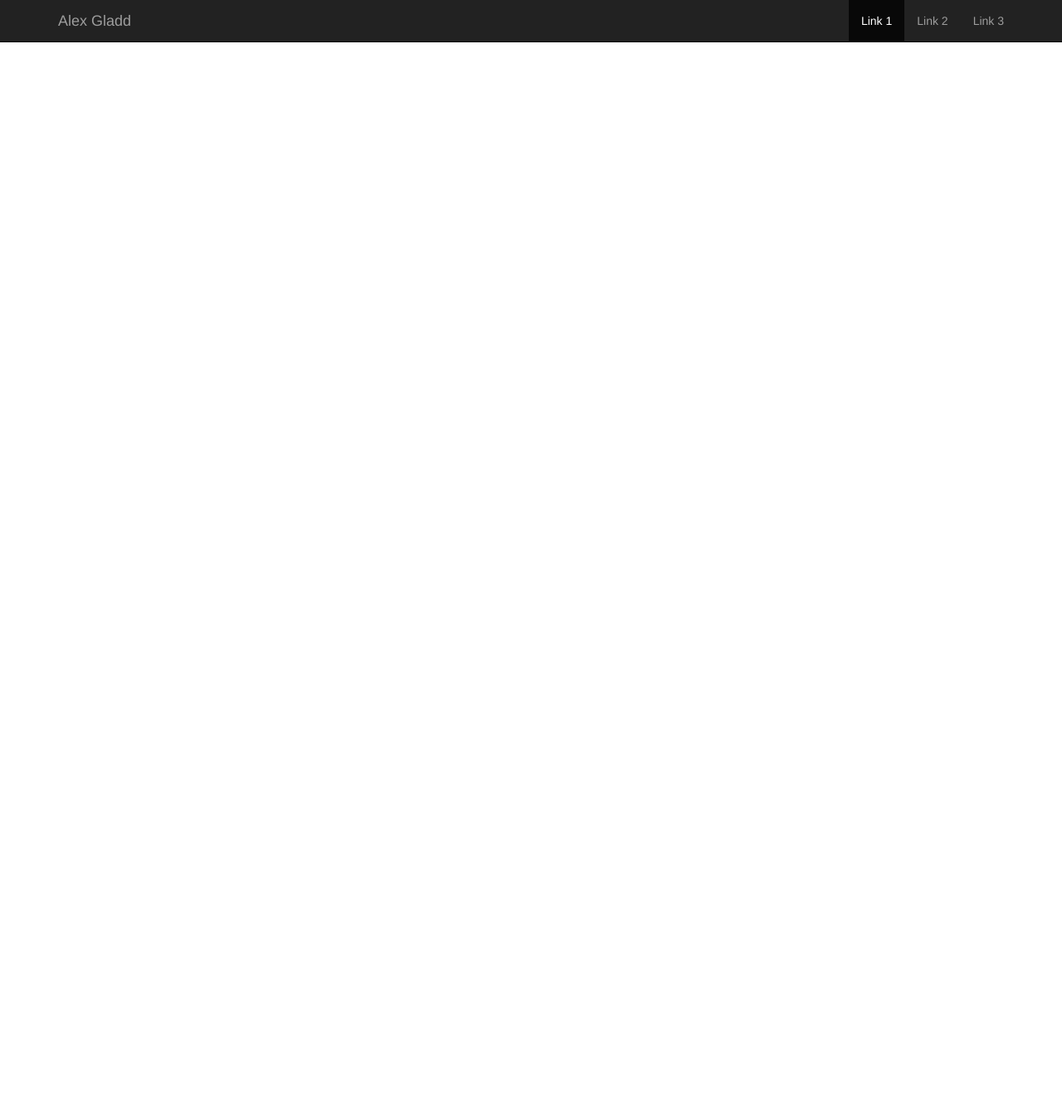
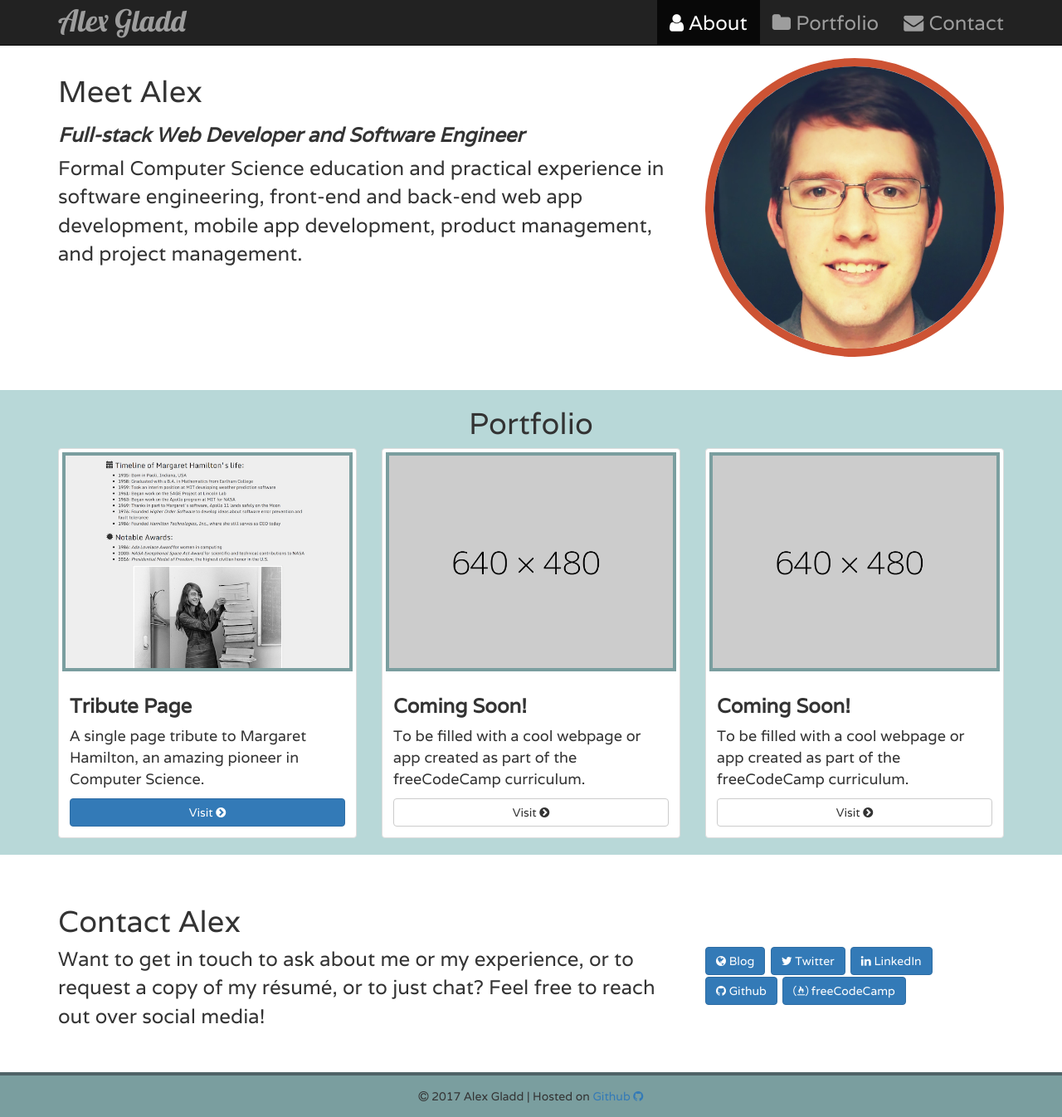
Before and after one commit to alexgladd/fcc-portfolio, a plain HTML site: page index.html in a window 1280 px wide. Shown: the whole page at 83% size. Before the commit the page ends 800 px from the top, so only its background shows below. Drawn offline with nearby package versions, Linux system fonts and the light colour scheme.

Commit message:
Updates to portfolio page

```diff
--- /dev/null
+++ b/css/portfolio.css
@@ -0,0 +1,45 @@
+/* Portfolio CSS */
+
+body {
+  font-family: 'Varela', sans-serif;
+  margin-top: 70px;
+  font-size: 24px;
+}
+
+section {
+  margin-top: 40px;
+}
+
+#portfolio {
+  background-color: #b8d8d8;
+}
+
+#portfolio-name {
+  font-family: 'Lobster', cursive, serif;
+  font-size: 36px;
+}
+
+#img-headshot {
+  border-style: solid;
+  border-color: #cd5334;
+  border-width: 10px;
+  border-radius: 50%;
+}
+
+#footer {
+  margin-top: 40px;
+  background-color: #7a9e9f;
+  font-size: 14px;
+  border-top: 4px solid #4f6367;
+  padding: 15px;
+}
+
+.portfolio-thumb {
+  border-style: solid;
+  border-color: #7a9e9f;
+  border-width: 4px;
+}
+
+.portfolio-txt {
+  font-size: 18px;
+}
--- a/index.html
+++ b/index.html
@@ -9,7 +9,10 @@
   <!-- Bootstrap -->
   <link rel="stylesheet" href="https://maxcdn.bootstrapcdn.com/bootstrap/3.3.7/css/bootstrap.min.css" integrity="sha384-BVYiiSIFeK1dGmJRAkycuHAHRg32OmUcww7on3RYdg4Va+PmSTsz/K68vbdEjh4u" crossorigin="anonymous">
   <!-- Fonts -->
+  <link rel="stylesheet" href="https://fonts.googleapis.com/css?family=Lobster|Varela">
+  <link rel="stylesheet" href="https://maxcdn.bootstrapcdn.com/font-awesome/4.7.0/css/font-awesome.min.css">
   <!-- Custom -->
+  <link rel="stylesheet" href="css/portfolio.css">
 </head>
 <body>
   <!-- navbar -->
@@ -22,19 +25,130 @@
           <span class="icon-bar"></span>
           <span class="icon-bar"></span>
         </button>
-        <a class="navbar-brand" href="#">Alex Gladd</a>
+        <a id="portfolio-name" class="navbar-brand" href="#">Alex Gladd</a>
       </div>
       <div id="navbar" class="navbar-collapse collapse">
         <ul class="nav navbar-nav navbar-right">
-          <li class="active"><a href="#">Link 1</a></li>
-          <li><a href="#">Link 2</a></li>
-          <li><a href="#">Link 3</a></li>
+          <li class="active"><a href="#about"><i class="fa fa-user"></i> About</a></li>
+          <li><a href="#portfolio"><i class="fa fa-folder"></i> Portfolio</a></li>
+          <li><a href="#contact"><i class="fa fa-envelope"></i> Contact</a></li>
         </ul>
       </div>
     </div>
   </nav>
 
-  <a id="top"></a>
+  <!-- about -->
+  <section>
+    <a id="about"></a>
+    <div class="container">
+      <div class="row">
+        <div class="col-xs-12 col-md-8">
+          <h1>Meet Alex</h1>
+          <h3><em><strong>Full-stack Web Developer and Software Engineer</strong></em></h3>
+          <p>
+            Formal Computer Science education and practical experience in
+            software engineering, front-end and back-end web app development,
+            mobile app development, product management, and project management.
+          </p>
+        </div>
+        <div class="col-xs-6 col-xs-offset-3 col-md-4 col-md-offset-0">
+          <img id="img-headshot" class="img-responsive" src="img/headshot-square.jpg" alt="Alex's headshot photo">
+        </div>
+      </div>
+    </div>
+  </section>
+
+  <!-- portfolio -->
+  <section id="portfolio">
+    <!-- <a id="portfolio"></a> -->
+    <div class="container">
+      <div class="row">
+        <div class="col-xs-12">
+          <h1 class="text-center">Portfolio</h1>
+        </div>
+      </div>
+      <div class="row">
+        <div class="col-xs-12 col-md-4">
+          <div class="thumbnail">
+            <img src="img/thumb-tribute.png" alt="Tribute page thumbnail" class="img-responsive portfolio-thumb">
+            <div class="caption">
+              <h3><strong>Tribute Page</strong></h3>
+              <p class="portfolio-txt">
+                A single page tribute to Margaret Hamilton, an amazing pioneer
+                in Computer Science.
+              </p>
+              <a href="https://alexgladd.github.io/fcc-tribute/" class="btn btn-block btn-primary">Visit <i class="fa fa-chevron-circle-right"></i></span></a>
+            </div>
+          </div>
+        </div>
+
+        <div class="col-xs-12 col-md-4">
+          <div class="thumbnail">
+            <img src="img/thumb-placeholder.png" alt="Placeholder thumbnail" class="img-responsive portfolio-thumb">
+            <div class="caption">
+              <h3><strong>Coming Soon!</strong></h3>
+              <p class="portfolio-txt">
+                To be filled with a cool webpage or app created as part of the
+                freeCodeCamp curriculum.
+              </p>
+              <a href="https://www.freecodecamp.com/" class="btn btn-block btn-default">Visit <i class="fa fa-chevron-circle-right"></i></span></a>
+            </div>
+          </div>
+        </div>
+
+        <div class="col-xs-12 col-md-4">
+          <div class="thumbnail">
+            <img src="img/thumb-placeholder.png" alt="Placeholder thumbnail" class="img-responsive portfolio-thumb">
+            <div class="caption">
+              <h3><strong>Coming Soon!</strong></h3>
+              <p class="portfolio-txt">
+                To be filled with a cool webpage or app created as part of the
+                freeCodeCamp curriculum.
+              </p>
+              <a href="https://www.freecodecamp.com/" class="btn btn-block btn-default">Visit <i class="fa fa-chevron-circle-right"></i></span></a>
+            </div>
+          </div>
+        </div>
+      </div>
+    </div>
+  </section>
+
+  <!-- contact -->
+  <section>
+    <a id="contact"></a>
+    <div class="container">
+      <div class="row">
+        <div class="col-xs-12"><h1>Contact Alex</h1></div>
+      </div>
+      <div class="row">
+        <div class="col-xs-12 col-md-8">
+          <p>
+            Want to get in touch to ask about me or my experience, or to request
+            a copy of my résumé, or to just chat? Feel free to reach out over
+            social media!
+          </p>
+        </div>
+        <div class="col-xs-12 col-md-4">
+          <a href="https://alexgladd.com" class="btn btn-primary"><i class="fa fa-globe"></i> Blog</a>
+          <a href="https://twitter.com/alexgladd" class="btn btn-primary"><i class="fa fa-twitter"></i> Twitter</a>
+          <a href="https://www.linkedin.com/in/alexgladd/" class="btn btn-primary"><i class="fa fa-linkedin"></i> LinkedIn</a>
+          <a href="https://github.com/alexgladd" class="btn btn-primary"><i class="fa fa-github"></i> Github</a>
+          <a href="https://www.freecodecamp.com/alexgladd" class="btn btn-primary"><i class="fa fa-free-code-camp"></i> freeCodeCamp</a>
+        </div>
+      </div>
+    </div>
+  </section>
+
+  <footer>
+    <div id="footer" class="container-fluid">
+      <div class="row">
+        <div class="col-xs-12 col-md-4 col-md-offset-4 text-center">
+          <i class="fa fa-copyright"></i> 2017 Alex Gladd |
+          Hosted on <a href="https://github.com/alexgladd/fcc-portfolio">Github <i class="fa fa-github"></i></a>
+        </div>
+      </div>
+    </div>
+  </footer>
 
   <!-- jQuery -->
   <script src="https://ajax.googleapis.com/ajax/libs/jquery/3.2.1/jquery.min.js"></script>
```
Also changed, not shown: img/headshot-square.jpg (added), img/thumb-placeholder.png (added), img/thumb-tribute.png (added).
